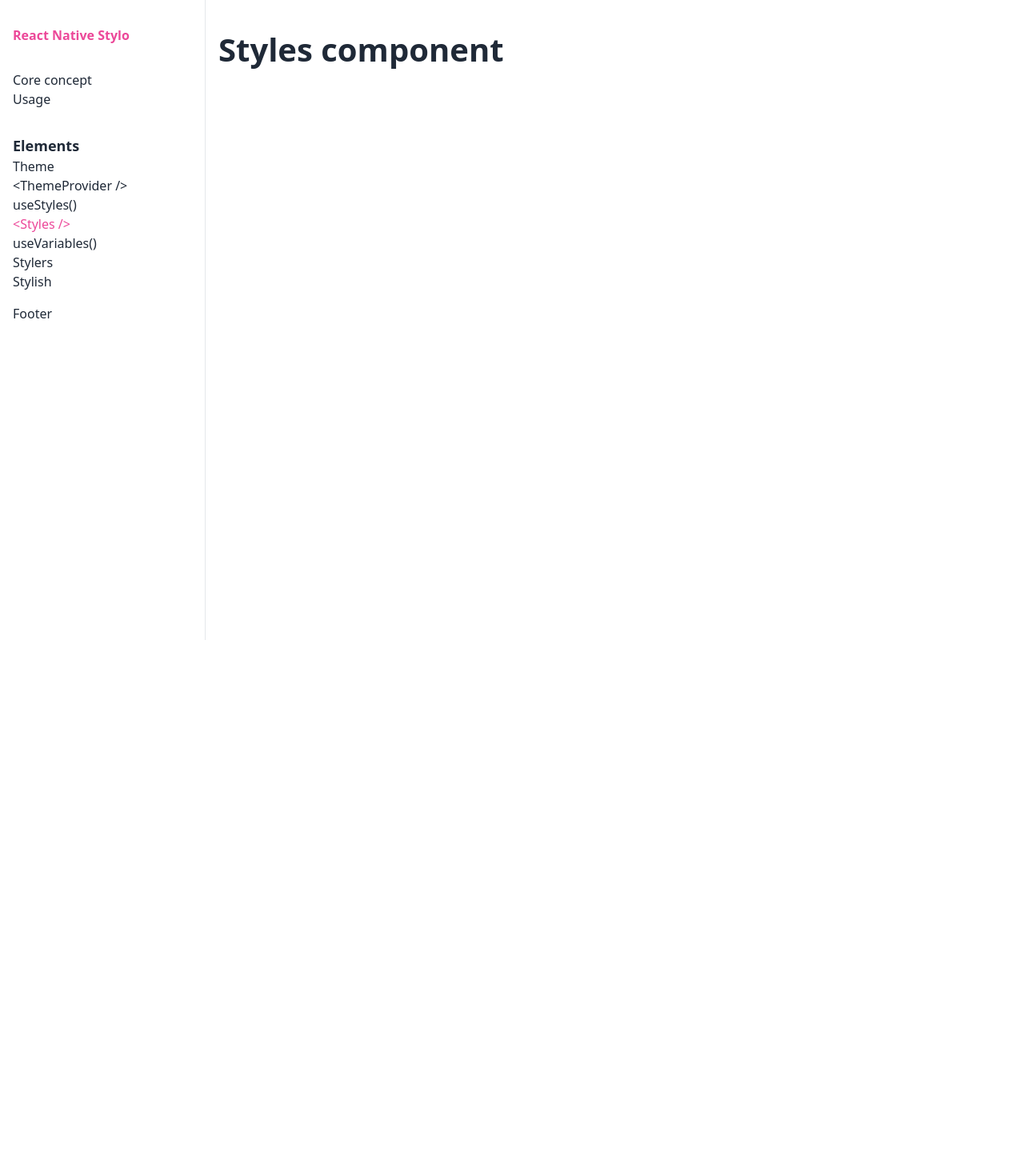
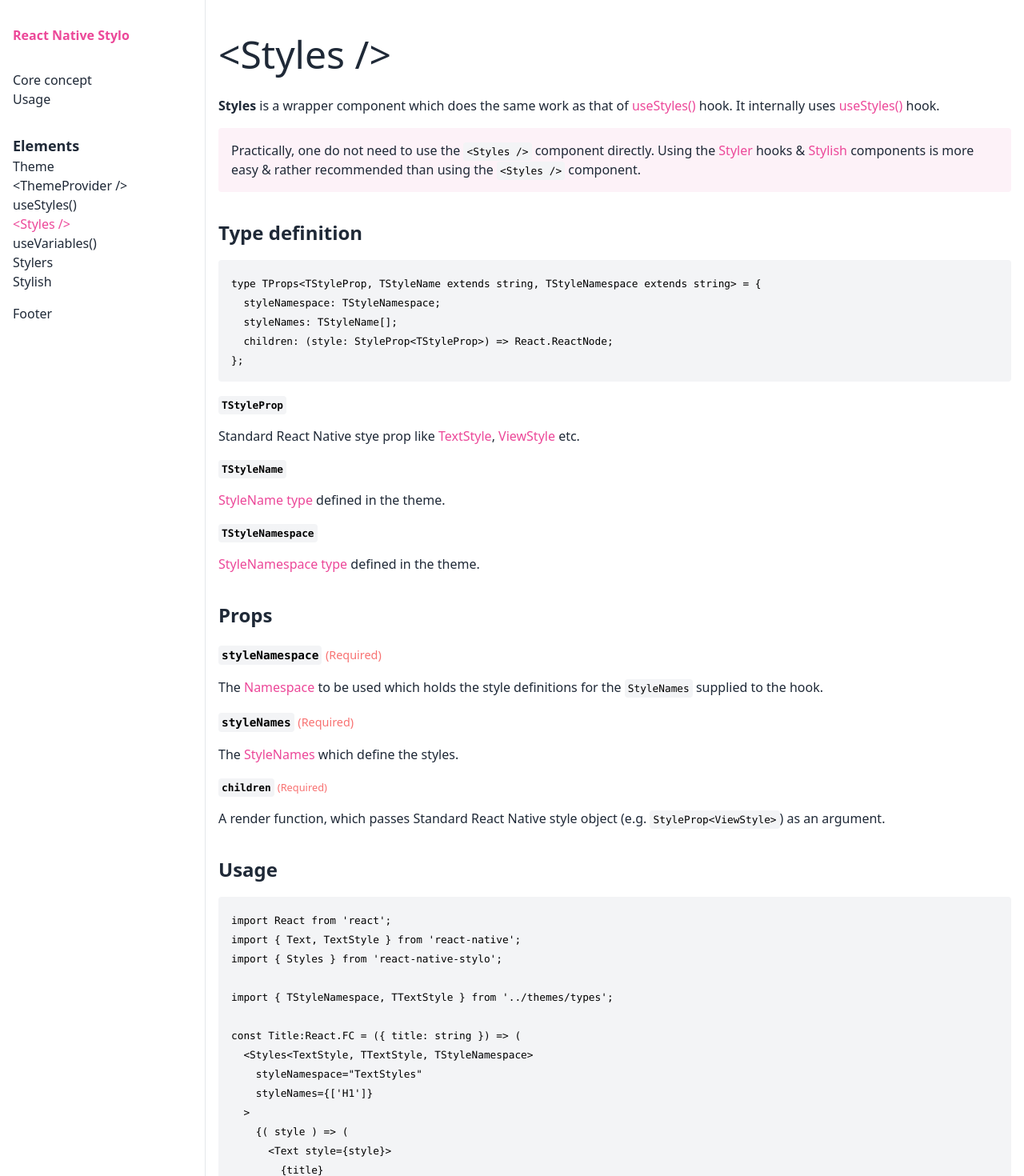
Before and after one commit to vivekmunde/react-native-stylo-documentation, a Next.js app: page /styles in a window 1280 px wide. Shown: the top 1470 px of the page at 80% size. Before the commit the page ends 800 px from the top, so only its background shows below. Built offline with nearby package versions, Linux system fonts and the light colour scheme.

Commit message:
styles component

```diff
--- a/pages/styles.tsx
+++ b/pages/styles.tsx
@@ -1,17 +1,129 @@
 import Head from 'next/head';
+import Link from 'next/link';
 import React from 'react';
 
+import ArticleHeading from '../components/article-heading';
+import Blockquote from '../components/blockquote';
+import CodeSnippet from '../components/code-snippet';
+import ExternalLink from '../components/external-link';
+import InlineCode from '../components/inline-code';
 import Layout from '../components/layout';
+import RequiredTag from '../components/required-tag';
+import SectionHeading from '../components/section-heading';
 
 const CoreConcept: React.FC = () => (
   <Layout>
     <Head>
-      <title>React Native Stylo</title>
+      <title>{`<Styles />`} | React Native Stylo</title>
       <meta name="description" content="Completely detached and highly scalable React Native styles" />
       <link rel="icon" href="/favicon.ico" />
     </Head>
     <article>
-      <h2>Styles component</h2>
+      <ArticleHeading>{`<Styles />`}</ArticleHeading>
+      <p>
+        <strong className="font-semibold">Styles</strong> is a wrapper component which does the same work as that of <Link href="/use-styles">useStyles()</Link> hook.
+        It internally uses <Link href="/use-styles">useStyles()</Link> hook.
+      </p>
+
+      <Blockquote>
+        Practically, one do not need to use the <InlineCode>{`<Styles />`}</InlineCode> component directly.
+        Using the <Link href="/stylers">Styler</Link> hooks &amp; <Link href="/stylish">Stylish</Link> components is more easy &amp; rather recommended than using the <InlineCode>{`<Styles />`}</InlineCode> component.
+      </Blockquote>
+
+      <section className="no-vertical-margin-collapse">
+        <SectionHeading id="type-definition" level={4}>
+          Type definition
+        </SectionHeading>
+        <CodeSnippet>
+          {`type TProps<TStyleProp, TStyleName extends string, TStyleNamespace extends string> = {
+  styleNamespace: TStyleNamespace;
+  styleNames: TStyleName[];
+  children: (style: StyleProp<TStyleProp>) => React.ReactNode;
+};`}
+        </CodeSnippet>
+        <section>
+          <h5 className="text-base">
+            <InlineCode>TStyleProp</InlineCode>
+          </h5>
+          <p>
+            Standard React Native stye prop like <ExternalLink href="https://reactnative.dev/docs/text-style-props">TextStyle</ExternalLink>, <ExternalLink href="https://reactnative.dev/docs/view-style-props">ViewStyle</ExternalLink> etc.
+          </p>
+        </section>
+        <section>
+          <h5 className="text-base">
+            <InlineCode>TStyleName</InlineCode>
+          </h5>
+          <p>
+            <Link href="/theme#type-definitions">StyleName type</Link> defined in the theme.
+          </p>
+        </section>
+        <section>
+          <h5 className="text-base">
+            <InlineCode>TStyleNamespace</InlineCode>
+          </h5>
+          <p>
+            <Link href="/theme#type-definitions">StyleNamespace type</Link> defined in the theme.
+          </p>
+        </section>
+      </section>
+
+      <section className="no-vertical-margin-collapse">
+        <SectionHeading id="props" level={4}>
+          Props
+        </SectionHeading>
+        <section>
+          <h5 className="text-lg">
+            <InlineCode>styleNamespace</InlineCode> <RequiredTag />
+          </h5>
+          <p>
+            The <Link href="/theme#namespace">Namespace</Link> to be used which holds the style definitions for the <InlineCode>StyleNames</InlineCode> supplied to the hook.
+          </p>
+        </section>
+        <section>
+          <h5 className="text-lg">
+            <InlineCode>styleNames</InlineCode> <RequiredTag />
+          </h5>
+          <p>
+            The <Link href="/theme#style-name">StyleNames</Link> which define the styles.
+          </p>
+        </section>
+        <section>
+          <h5 className="text-base">
+            <InlineCode>children</InlineCode> <RequiredTag />
+          </h5>
+          <p>
+            A render function, which passes Standard React Native style object (e.g. <InlineCode>{`StyleProp<ViewStyle>`}</InlineCode>) as an argument.
+          </p>
+        </section>
+      </section>
+
+      <section className="no-vertical-margin-collapse">
+        <SectionHeading id="usage" level={4}>
+          Usage
+        </SectionHeading>
+        <CodeSnippet>
+          {`import React from 'react';
+import { Text, TextStyle } from 'react-native';
+import { Styles } from 'react-native-stylo';
+
+import { TStyleNamespace, TTextStyle } from '../themes/types';
+
+const Title:React.FC = ({ title: string }) => (
+  <Styles<TextStyle, TTextStyle, TStyleNamespace>
+    styleNamespace="TextStyles"
+    styleNames={['H1']}
+  >
+    {( style ) => (
+      <Text style={style}>
+        {title}
+      </Text>
+    )}
+  </Style>
+);
+
+export default Title;`}
+        </CodeSnippet>
+      </section>
     </article>
   </Layout>
 );
--- a/pages/use-styles.tsx
+++ b/pages/use-styles.tsx
@@ -20,15 +20,18 @@
     </Head>
     <article>
       <ArticleHeading>useStyles()</ArticleHeading>
+
       <p>
         <InlineCode><strong className="font-semibold">useStyles()</strong></InlineCode> is core hook which is used by the Stylo library to read styles from theme.
         It accepts <InlineCode>StyleNames</InlineCode> &amp; optional <InlineCode>StyleNamespace</InlineCode> as its arguments.
         It then reads the styles defined for those StyleNames under that StyleNamespace in the theme, combines these styles into one &amp; returns the final style, a standard React Native style object.
       </p>
+
       <Blockquote>
-        This hook is used inside all the <Link href="/stylers">Styler</Link> hooks &amp; <Link href="/stylish">Stylish</Link> components.
-        So technically, using only this <InlineCode>useStyles()</InlineCode> hook, any style definition defined in the theme can be accessed and applied to components.
-        However, using the <Link href="/stylers">Styler</Link> hooks &amp; <Link href="/stylish">Stylish</Link> components is more easy than using just the <InlineCode>useStyles()</InlineCode> hook.
+        The <InlineCode>useStyles()</InlineCode> hook is used inside all the <Link href="/stylers">Styler</Link> hooks &amp; <Link href="/stylish">Stylish</Link> components.
+        So technically, using only this <InlineCode>useStyles()</InlineCode> hook any style definition defined in the theme can be accessed &amp; applied to the components.
+        Practically, one do not need to use the <InlineCode>useStyles()</InlineCode> hook directly.
+        Using the <Link href="/stylers">Styler</Link> hooks &amp; <Link href="/stylish">Stylish</Link> components is more easy &amp; rather recommended than using the <InlineCode>useStyles()</InlineCode> hook.
       </Blockquote>
 
       <section className="no-vertical-margin-collapse">
```
